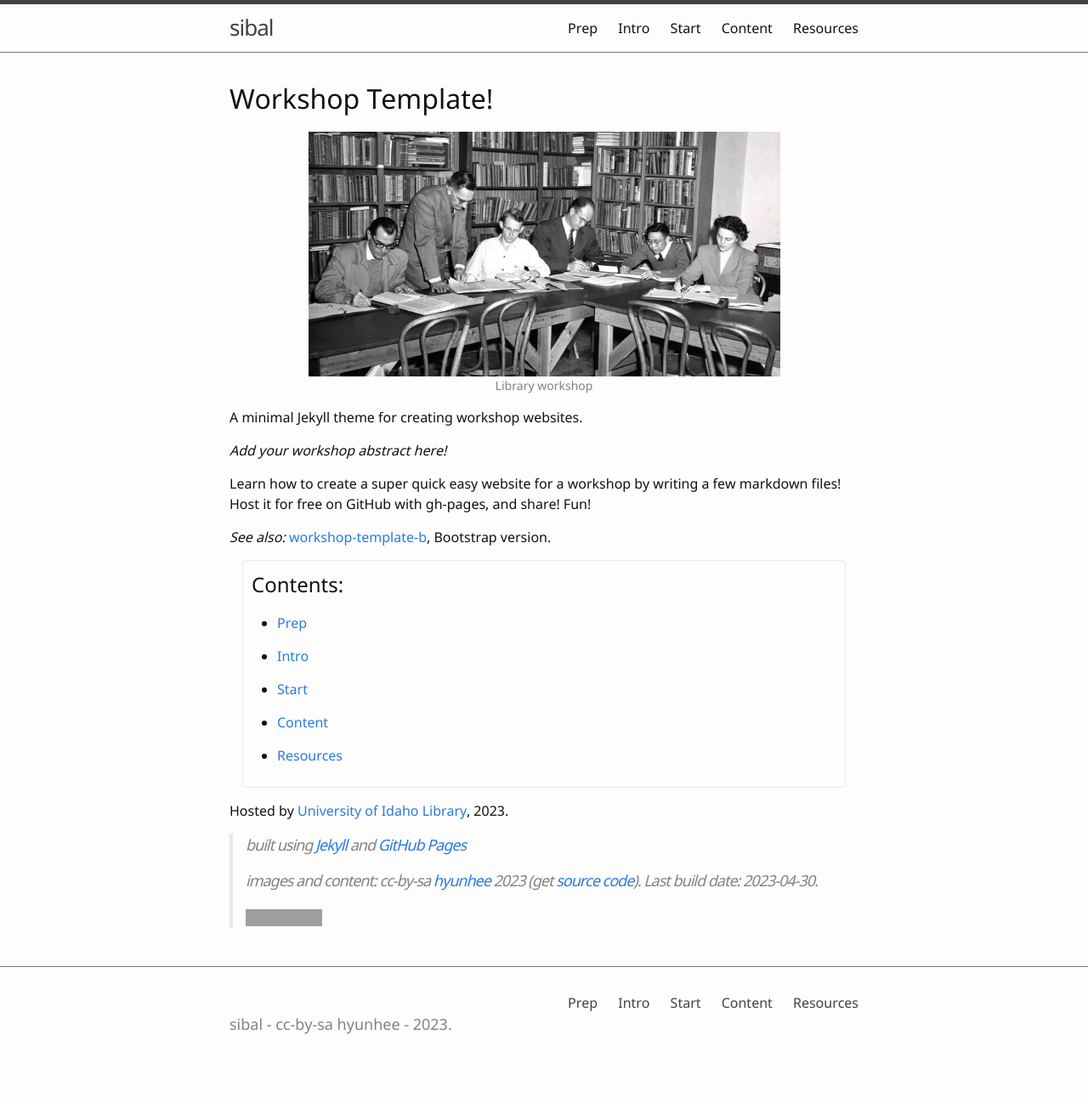
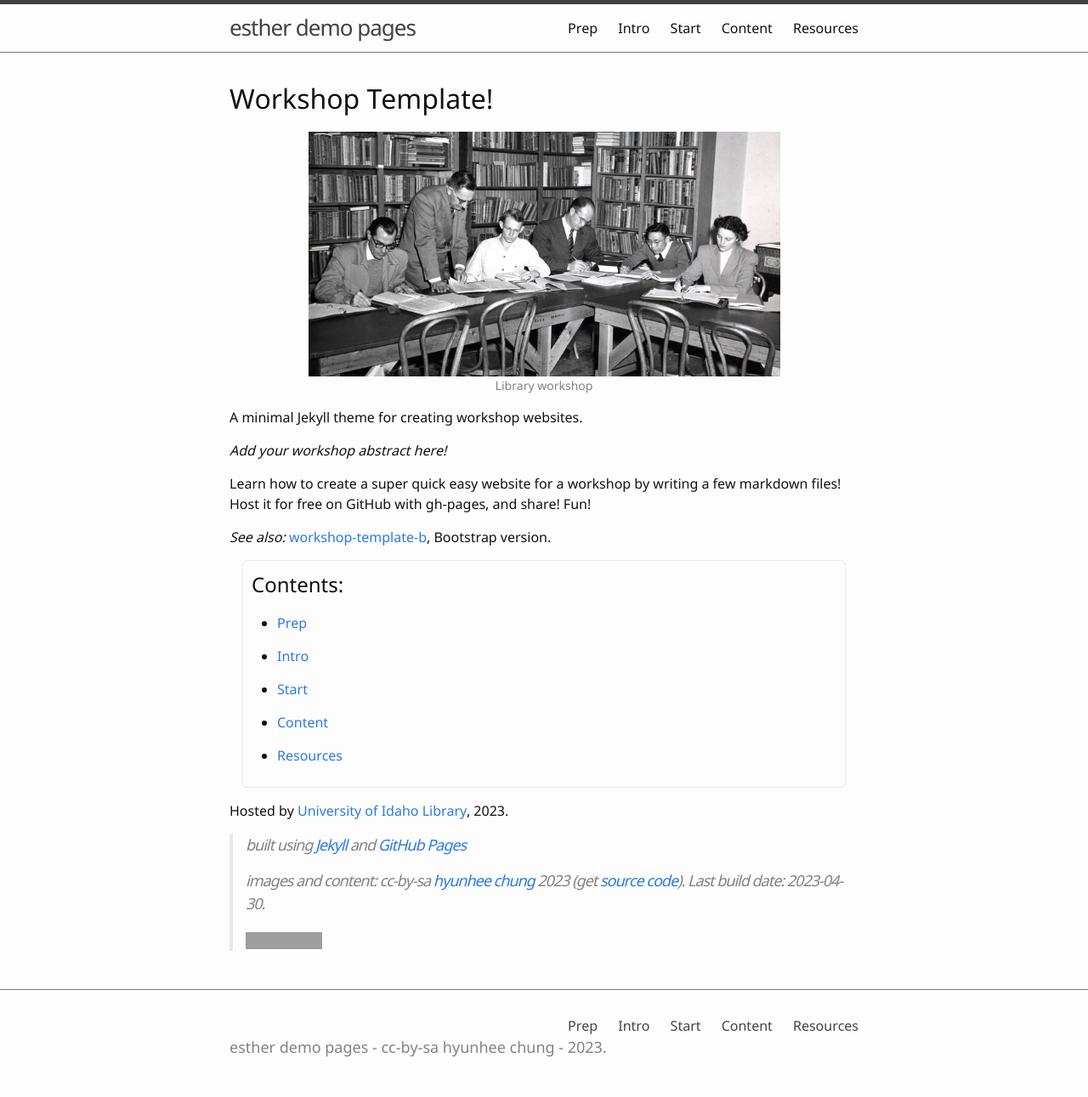
Before and after one commit to socar-esther/socar-esther.github.io, a Jekyll site: the page built from index.md, in a window 1280 px wide. Shown: the whole page at 85% size. Built offline with Jekyll 4.4.1, drawn with Linux system fonts in a browser that asks for light colours; before the commit the page ends 1264 px from its top, so only the background shows below that; grey boxes are pictures that could not be loaded.

Commit message:
modify title

```diff
--- a/_config.yml
+++ b/_config.yml
@@ -8,13 +8,13 @@
 
 # Site settings
 # title appears in the header
-title: sibal
+title: esther demo pages
 # description and keywords for meta tags
-description: "Create an OER workshop website quick and easy!"
+description: "demo page for CVPR worshop"
 keywords: "workshops, OER, Open Education, websites, gh-pages, jekyll"
 
 # author settings for cc-by, appears in the footer
-author: hyunhee
+author: hyunhee chung
 pub_year: 2023
 github_username: socar-esther
 
```
